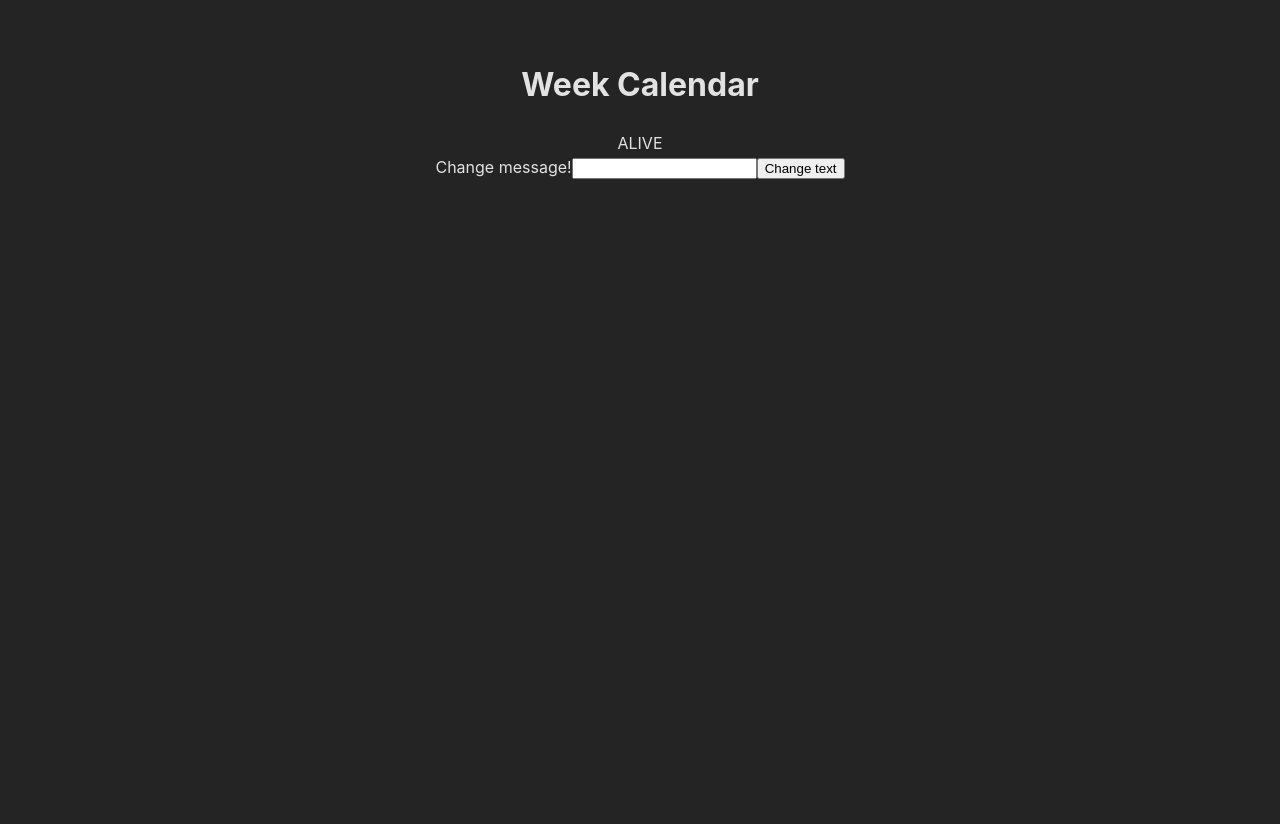
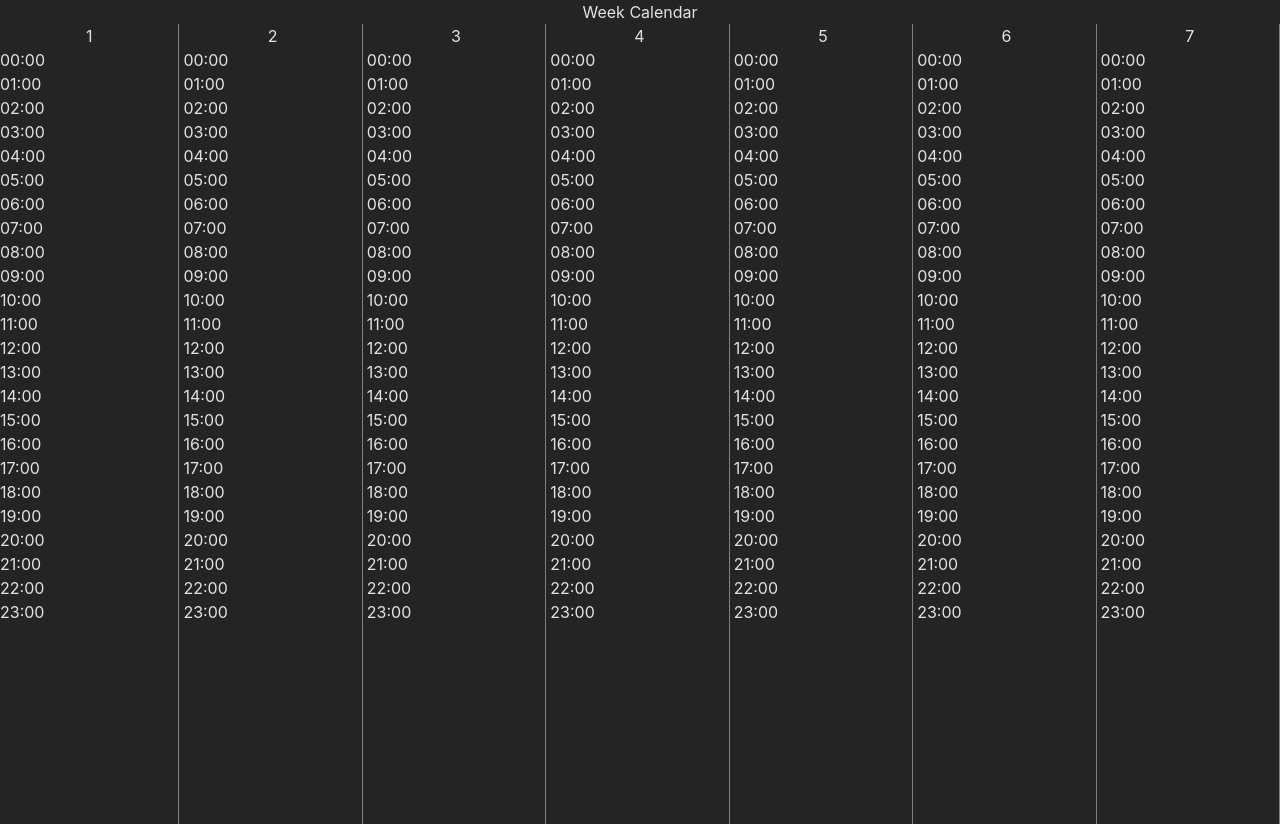
Before and after one commit to pbarna389/week-calendar, a React (Vite) app: page / in a window 1280 px wide. Before the commit the page ends 800 px from the top, so only its background shows below. Built offline with nearby package versions, Linux system fonts and the light colour scheme.

Commit message:
feat/columns - basic, not good

```diff
--- a/package.json
+++ b/package.json
@@ -10,7 +10,11 @@
     "preview": "vite preview"
   },
   "dependencies": {
+    "@chakra-ui/react": "^2.8.2",
+    "@emotion/react": "^11.11.1",
+    "@emotion/styled": "^11.11.0",
     "@reduxjs/toolkit": "^1.9.7",
+    "framer-motion": "^10.16.5",
     "react": "^18.2.0",
     "react-dom": "^18.2.0",
     "react-redux": "^8.1.3"
--- a/src/App.css
+++ b/src/App.css
@@ -1,6 +1,13 @@
 #root {
-  max-width: 1280px;
-  margin: 0 auto;
-  padding: 2rem;
-  text-align: center;
+  min-height: 100vh;
+  background-color: #242424;
+  color: rgba(255, 255, 255, 0.87);
 }
+
+div {
+  display: flex;
+  flex-direction: column;
+  align-items: center;
+
+  width: 100%;
+}
--- a/src/App.tsx
+++ b/src/App.tsx
@@ -1,5 +1,4 @@
-import { Template } from './components'
-
+import { ColumnWrapper } from './components'
 
 import './App.css'
 
@@ -7,7 +6,7 @@
   return (
     <div>
       <h1>Week Calendar</h1>
-      <Template />
+      <ColumnWrapper />
     </div>
   )
 }
--- /dev/null
+++ b/src/components/Column/Column.tsx
@@ -0,0 +1,21 @@
+import type { FC } from 'react'
+import { useState } from 'react'
+
+import { GridItem } from '@chakra-ui/react'
+
+interface ColumnProps {
+  text: string
+}
+
+export const Column:FC<ColumnProps> = ({ text }) => {
+  const [hours] = useState<string[]>(Array.from({ length: 24}, (_,i: number) => `${i < 10 ? `0${i}:00` : `${i}:00`}`))
+
+  return (
+    <GridItem display="flex" alignItems="flex-start" boxSizing='border-box' borderRight='1px' borderColor='grey' minH='100vh'>
+      <p style={{ alignSelf: 'center'}}>{text}</p>
+      {
+        hours.map((hour: string) => <p>{hour}</p>)
+      }
+    </GridItem>
+  )
+}
--- /dev/null
+++ b/src/components/Column/index.ts
@@ -0,0 +1 @@
+export { Column } from './Column'
--- /dev/null
+++ b/src/components/ColumnWrapper/ColumnWrapper.tsx
@@ -0,0 +1,17 @@
+import { useState } from 'react'
+
+import { Grid } from '@chakra-ui/react'
+import { Column } from '..'
+
+export const ColumnWrapper = () => {
+  const [columnNum] = useState<number>(7)
+  const [arr] = useState<number[]>(Array.from({ length: columnNum }, (_, idx) => idx + 1))
+
+  return (
+    <Grid templateColumns={`repeat(${columnNum}, 1fr)`} gap="1" width="100%" minH="100vh" boxSizing='border-box'>
+      {
+        arr.map((day: number, idx: number) => <Column key={`${day}-${idx}`} text={`${day}`} />)
+      }
+    </Grid>
+  )
+}
--- /dev/null
+++ b/src/components/ColumnWrapper/index.ts
@@ -0,0 +1 @@
+export { ColumnWrapper } from './ColumnWrapper'
--- a/src/components/index.ts
+++ b/src/components/index.ts
@@ -1 +1,3 @@
 export { Template } from './Template'
+export { ColumnWrapper } from './ColumnWrapper'
+export { Column } from './Column'
--- a/src/index.css
+++ b/src/index.css
@@ -7,6 +7,8 @@
   color: rgba(255, 255, 255, 0.87);
   background-color: #242424;
 
+  min-height: 100vh;
+
   font-synthesis: none;
   text-rendering: optimizeLegibility;
   -webkit-font-smoothing: antialiased;
--- a/src/main.tsx
+++ b/src/main.tsx
@@ -4,11 +4,14 @@
 import './index.css'
 import { calendarStore } from './store/WeekStore.ts'
 import { Provider } from 'react-redux'
+import { ChakraProvider } from '@chakra-ui/react'
 
 ReactDOM.createRoot(document.getElementById('root')!).render(
   <React.StrictMode>
     <Provider store={calendarStore}>
-      <App />
+      <ChakraProvider>
+        <App />
+      </ChakraProvider>
     </Provider>
   </React.StrictMode>,
 )
```
Also changed, not shown: 1 other file (tests, documents, lock files or other folders).
